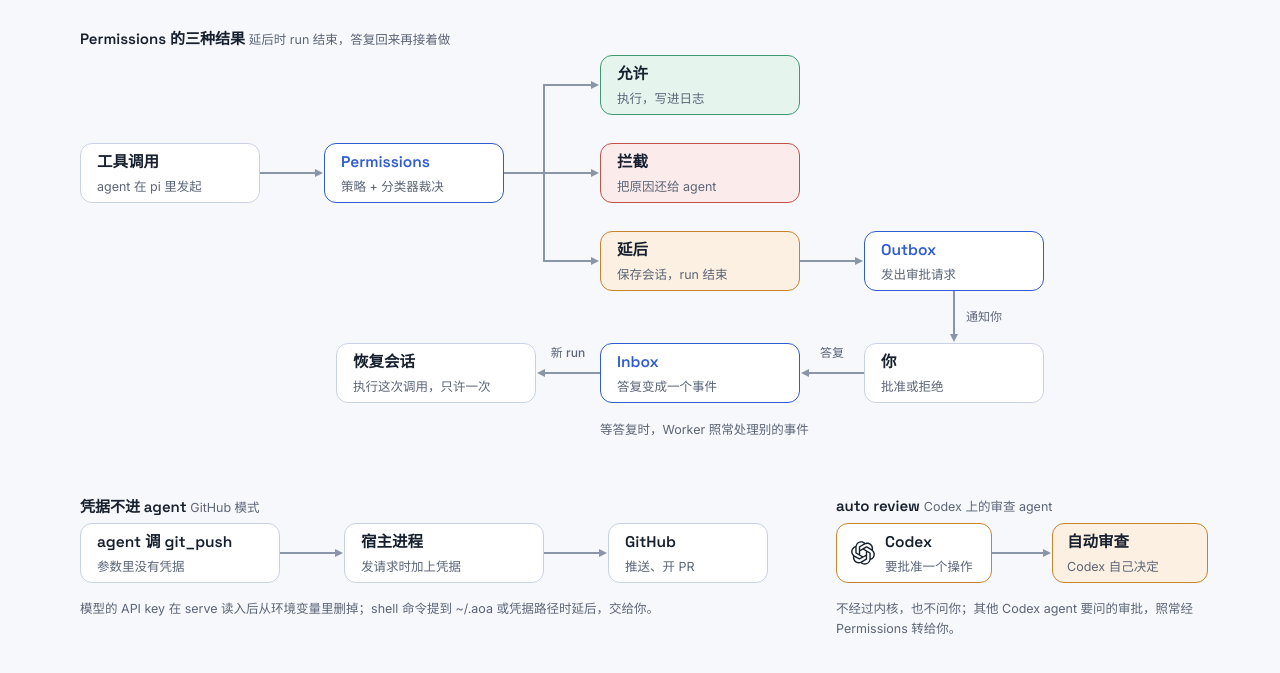
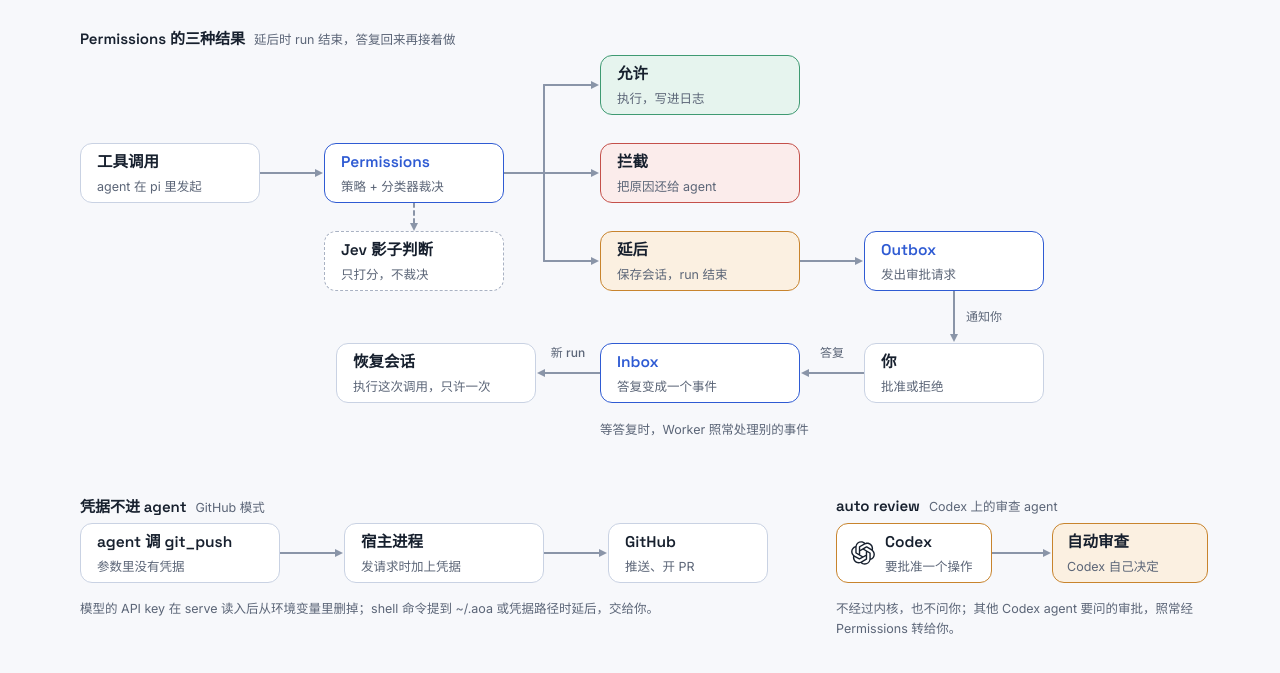
Before and after one commit to bubbleptr/aoa, a website: page docs/tool-call.html in a window 1280 px wide. Shown: the part 109-782 px from the top of the page. Drawn offline with Linux system fonts and the light colour scheme.

Commit message:
docs: the tool-call diagram shows the Jev shadow judge beside Permissions, scoring without deciding

```diff
--- a/docs/tool-call.html
+++ b/docs/tool-call.html
@@ -53,7 +53,9 @@ body { margin: 0; padding: 16px; background: var(--bg); color: var(--ink); }
 <svg role="img" aria-label="From the agent's git_push to the host process" width="63" height="8" viewBox="0 0 63 8" preserveAspectRatio="none" style="position: absolute; left: 264px; top: 642px; width: 63px; height: 8px; overflow: visible; fill: none; stroke: var(--line); stroke-width: 2; stroke-linecap: round; stroke-linejoin: round"><defs><marker id="dc-arrow-head-filled-9" orient="auto" markerWidth="5" markerHeight="5" refX="2" refY="2" overflow="visible"><path d="M0 0 L4 2 L0 4 Z" fill="#8a95a8" stroke="none" style="stroke: none; fill: var(--line); fill: context-stroke"></path></marker></defs><path d="M 0 4 L 59 4" marker-end="url(#dc-arrow-head-filled-9)"></path></svg>
 <svg role="img" aria-label="From the host process to GitHub, with the credential" width="63" height="8" viewBox="0 0 63 8" preserveAspectRatio="none" style="position: absolute; left: 528px; top: 642px; width: 63px; height: 8px; overflow: visible; fill: none; stroke: var(--line); stroke-width: 2; stroke-linecap: round; stroke-linejoin: round"><defs><marker id="dc-arrow-head-filled-10" orient="auto" markerWidth="5" markerHeight="5" refX="2" refY="2" overflow="visible"><path d="M0 0 L4 2 L0 4 Z" fill="#8a95a8" stroke="none" style="stroke: none; fill: var(--line); fill: context-stroke"></path></marker></defs><path d="M 0 4 L 59 4" marker-end="url(#dc-arrow-head-filled-10)"></path></svg>
 <svg role="img" aria-label="From Codex to its auto review" width="59" height="8" viewBox="0 0 59 8" preserveAspectRatio="none" style="position: absolute; left: 976px; top: 642px; width: 59px; height: 8px; overflow: visible; fill: none; stroke: var(--line); stroke-width: 2; stroke-linecap: round; stroke-linejoin: round"><defs><marker id="dc-arrow-head-filled-11" orient="auto" markerWidth="5" markerHeight="5" refX="2" refY="2" overflow="visible"><path d="M0 0 L4 2 L0 4 Z" fill="#8a95a8" stroke="none" style="stroke: none; fill: var(--line); fill: context-stroke"></path></marker></defs><path d="M 0 4 L 55 4" marker-end="url(#dc-arrow-head-filled-11)"></path></svg>
+<svg role="img" aria-label="From Permissions to the Jev shadow judge: scores the same call" width="8" height="28" viewBox="0 0 8 28" preserveAspectRatio="none" style="position: absolute; left: 394px; top: 296px; width: 8px; height: 28px; overflow: visible; fill: none; stroke: var(--line); stroke-width: 2; stroke-dasharray: 4 4; stroke-linecap: round; stroke-linejoin: round"><defs><marker id="dc-arrow-head-filled-12" orient="auto" markerWidth="5" markerHeight="5" refX="2" refY="2" overflow="visible"><path d="M0 0 L4 2 L0 4 Z" fill="#8a95a8" stroke="none" style="stroke: none; fill: var(--line); fill: context-stroke"></path></marker></defs><path d="M 4 0 L 4 24" marker-end="url(#dc-arrow-head-filled-12)"></path></svg>
 
+<div style="position: absolute; left: 308px; top: 324px; width: 180px; height: 60px; box-sizing: border-box; padding: 0 16px; display: flex; align-items: center; background: var(--tile); border: 1.5px dashed var(--dash); border-radius: 12px"><span style="line-height: 1.4"><b style="font: 600 15.5px/1.4 'Space Grotesk', 'PingFang SC', sans-serif">Jev 影子判断</b><br><span style="font-size: 12.5px; color: var(--muted)">只打分，不裁决</span></span></div>
 <div style="position: absolute; left: 64px; top: 236px; width: 180px; height: 60px; box-sizing: border-box; padding: 0 16px; display: flex; align-items: center; background: var(--tile); border: 1.5px solid var(--tile-edge); border-radius: 12px"><span style="line-height: 1.4"><b style="font: 600 15.5px/1.4 'Space Grotesk', 'PingFang SC', sans-serif">工具调用</b><br><span style="font-size: 12.5px; color: var(--muted)">agent 在 pi 里发起</span></span></div>
 <div style="position: absolute; left: 308px; top: 236px; width: 180px; height: 60px; box-sizing: border-box; padding: 0 16px; display: flex; align-items: center; background: var(--tile); border: 1.5px solid var(--prim); border-radius: 12px"><span style="line-height: 1.4"><b style="font: 600 15.5px/1.4 'Space Grotesk', 'PingFang SC', sans-serif; color: var(--prim)">Permissions</b><br><span style="font-size: 12.5px; color: var(--muted)">策略 + 分类器裁决</span></span></div>
 <div style="position: absolute; left: 584px; top: 148px; width: 200px; height: 60px; box-sizing: border-box; padding: 0 16px; display: flex; align-items: center; background: var(--builtin); border: 1.5px solid var(--builtin-edge); border-radius: 12px"><span style="line-height: 1.4"><b style="font: 600 15.5px/1.4 'Space Grotesk', 'PingFang SC', sans-serif">允许</b><br><span style="font-size: 12.5px; color: var(--muted)">执行，写进日志</span></span></div>
@@ -72,11 +74,11 @@ body { margin: 0; padding: 16px; background: var(--bg); color: var(--ink); }
 <div style="position: absolute; left: 1036px; top: 616px; width: 156px; height: 60px; box-sizing: border-box; padding: 0 14px; display: flex; align-items: center; background: var(--ext); border: 1.5px solid var(--ext-edge); border-radius: 12px"><span style="line-height: 1.4"><b style="font: 600 15.5px/1.4 'Space Grotesk', 'PingFang SC', sans-serif">自动审查</b><br><span style="font-size: 12.5px; color: var(--muted)">Codex 自己决定</span></span></div>
 
 <div style="position: absolute; left: 64px; top: 56px; white-space: nowrap"><b style="font: 700 30px/1 'Space Grotesk', 'PingFang SC', sans-serif">一次工具调用怎么走</b></div>
-<div style="position: absolute; left: 64px; top: 120px; white-space: nowrap"><b style="font: 600 15px 'Space Grotesk', 'PingFang SC', sans-serif">Permissions 的三种结果&nbsp;</b><span style="font-size: 12.5px; color: var(--muted)">延后时 run 结束，答复回来再接着做</span></div>
+<div style="position: absolute; left: 64px; top: 120px; white-space: nowrap"><b style="font: 600 15px 'Space Grotesk', 'PingFang SC', sans-serif">Permissions 的三种结果</b>&nbsp;&nbsp;<span style="font-size: 12.5px; color: var(--muted)">延后时 run 结束，答复回来再接着做</span></div>
 <div style="position: absolute; left: 584px; top: 512px; white-space: nowrap; font-size: 12.5px; color: var(--muted)">等答复时，Worker 照常处理别的事件</div>
-<div style="position: absolute; left: 64px; top: 588px; white-space: nowrap"><b style="font: 600 15px 'Space Grotesk', 'PingFang SC', sans-serif">凭据不进 agent&nbsp;</b><span style="font-size: 12.5px; color: var(--muted)">GitHub 模式</span></div>
+<div style="position: absolute; left: 64px; top: 588px; white-space: nowrap"><b style="font: 600 15px 'Space Grotesk', 'PingFang SC', sans-serif">凭据不进 agent</b>&nbsp;&nbsp;<span style="font-size: 12.5px; color: var(--muted)">GitHub 模式</span></div>
 <div style="position: absolute; left: 64px; top: 692px; width: 690px; font-size: 12.5px; line-height: 1.6; color: var(--muted)">模型的 API key 在 serve 读入后从环境变量里删掉；shell 命令提到 ~/.aoa 或凭据路径时延后，交给你。</div>
-<div style="position: absolute; left: 820px; top: 588px; white-space: nowrap"><b style="font: 600 15px 'Space Grotesk', sans-serif">auto review&nbsp;</b><span style="font-size: 12.5px; color: var(--muted)">Codex 上的审查 agent</span></div>
+<div style="position: absolute; left: 820px; top: 588px; white-space: nowrap"><b style="font: 600 15px 'Space Grotesk', sans-serif">auto review</b>&nbsp;&nbsp;<span style="font-size: 12.5px; color: var(--muted)">Codex 上的审查 agent</span></div>
 <div style="position: absolute; left: 820px; top: 692px; width: 372px; font-size: 12.5px; line-height: 1.6; color: var(--muted)">不经过内核，也不问你；其他 Codex agent 要问的审批，照常经 Permissions 转给你。</div>
 
 <div style="position: absolute; left: 950px; top: 402px; width: 48px; font-size: 12px; line-height: 16px; font-weight: 500; color: var(--muted)">通知你</div>
```
Also changed, not shown: README.md, docs/tool-call-dark.png, docs/tool-call-light.png.
